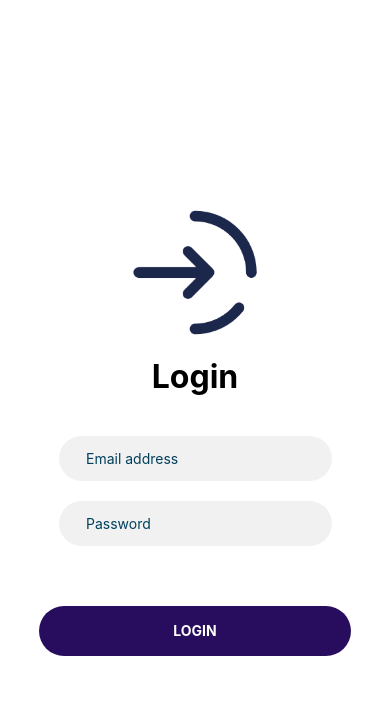
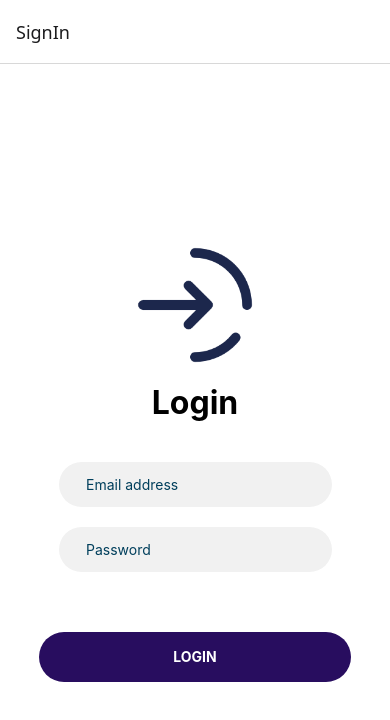
Before and after one commit to saraaah-lab/react-native-expo-workshop, a React Native app: screen /SignIn in a window 390 px wide. Shown: the top 720 px of the page. Built offline with nearby package versions, Linux system fonts and the light colour scheme.

Commit message:
Navigate from SignIn to HomeScreen

```diff
--- a/App.js
+++ b/App.js
@@ -1,6 +1,17 @@
 import { HomeScreen } from "./src/screens/HomeScreen";
 import { SignInScreen } from "./src/screens/SignInScreen";
+import { NavigationContainer } from "@react-navigation/native";
+import { createStackNavigator } from "@react-navigation/stack";
+
+const Stack = createStackNavigator();
 
 export default function App() {
-  return <SignInScreen />;
+  return (
+    <NavigationContainer>
+      <Stack.Navigator headerMode="none">
+        <Stack.Screen name="SignIn" component={SignInScreen} />
+        <Stack.Screen name="HomeScreen" component={HomeScreen} />
+      </Stack.Navigator>
+    </NavigationContainer>
+  );
 }
--- a/package.json
+++ b/package.json
@@ -10,6 +10,7 @@
   },
   "dependencies": {
     "@react-navigation/native": "^7.0.4",
+    "@react-navigation/stack": "^7.0.11",
     "expo": "~52.0.11",
     "expo-status-bar": "~2.0.0",
     "react": "18.3.1",
--- a/src/screens/SignInScreen.js
+++ b/src/screens/SignInScreen.js
@@ -8,10 +8,12 @@ import {
   Image,
 } from "react-native";
 import React, { useState } from "react";
+import { useNavigation } from "@react-navigation/native";
 
 export function SignInScreen() {
   const [email, setEmail] = useState("");
   const [password, setPassword] = useState("");
+  const nav = useNavigation();
 
   return (
     <View style={styles.container}>
@@ -37,7 +39,10 @@ export function SignInScreen() {
           onChangeText={(password) => setPassword(password)}
         />
       </View>
-      <TouchableOpacity style={styles.loginBtn}>
+      <TouchableOpacity
+        style={styles.loginBtn}
+        onPress={() => nav.navigate("HomeScreen")}
+      >
         <Text style={styles.loginText}>LOGIN</Text>
       </TouchableOpacity>
     </View>
```
Also changed, not shown: 1 other file (tests, documents, lock files or other folders).
